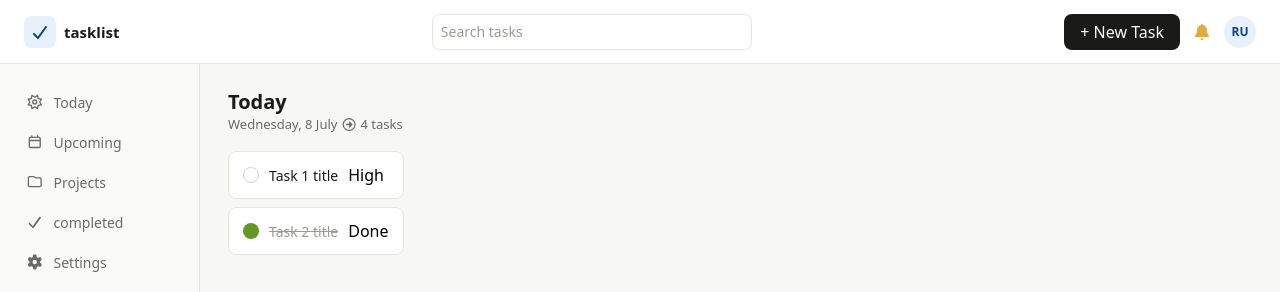
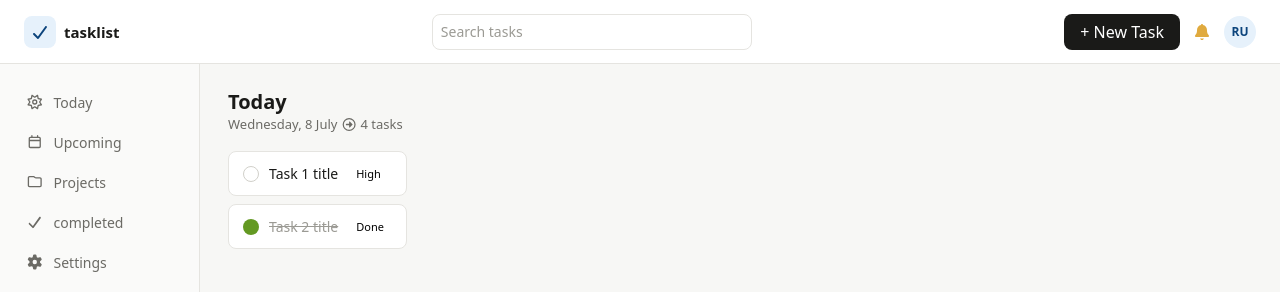
Before and after one commit to AlainRegisDev88/to-do-app, a React (Vite) app in the folder to-do-app/: page / in a window 1280 px wide. Shown: the top 292 px of the page. Built offline with nearby package versions, Linux system fonts and the light colour scheme; no server answers.

Commit message:
add the general task-tag styling

```diff
--- a/to-do-app/src/components/HomePage.css
+++ b/to-do-app/src/components/HomePage.css
@@ -72,6 +72,16 @@
     text-decoration: line-through;
 }
 
+.task-tag{
+    font-size: 11px;
+    font-weight: 500px;
+    padding: 2px 8px;
+    border-radius: var(--radius-sm);
+}
+
+.task-tag.priority-high-tag{
+
+}
 /*
 <section className="tasks-section">
 <div className="task card">
--- a/to-do-app/src/components/HomePage.jsx
+++ b/to-do-app/src/components/HomePage.jsx
@@ -57,7 +57,7 @@ const HomePage = () => {
                             <div className="task-card done-task">
                                 <div className="checkbox checked"></div>
                                 <div className="task-title title-done">Task 2 title</div>
-                                <div className="task-tag donetag">Done</div>
+                                <div className="task-tag done-tag">Done</div>
                             </div>
 
                         </section>
```
